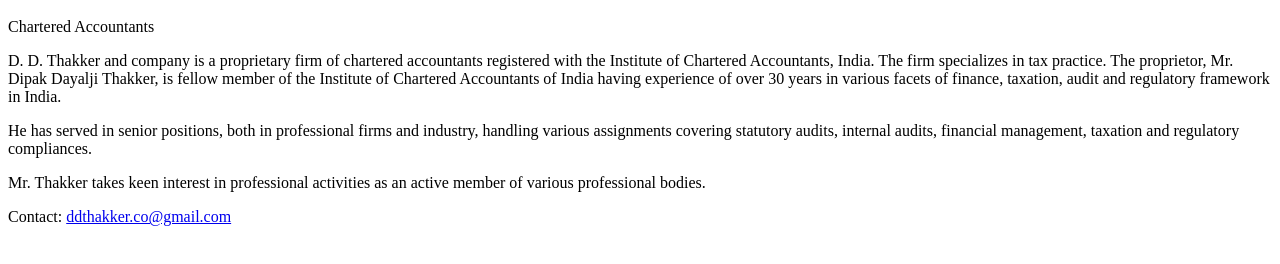
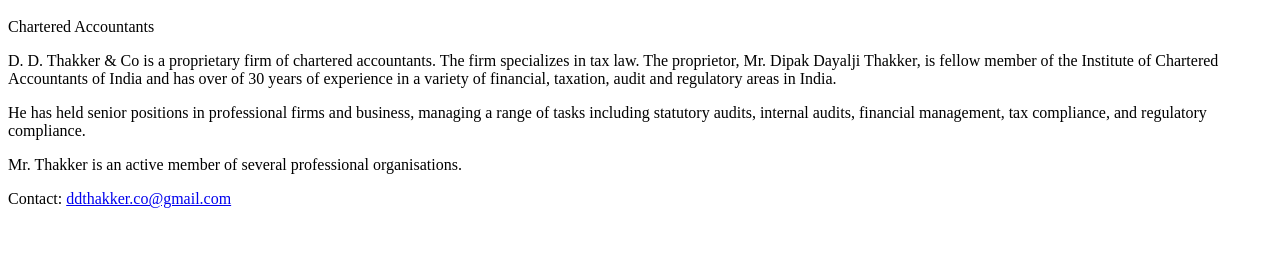
Before and after one commit to ddthakker/ddthakker.github.io, a plain HTML site: page index.html in a window 1280 px wide. Shown: the part 48-312 px from the top of the page. Drawn offline with Linux system fonts and the light colour scheme.

Commit message:
Update index.html

```diff
--- a/index.html
+++ b/index.html
@@ -4,16 +4,16 @@
 Chartered Accountants
 
 <p>
-  D. D. Thakker and company is a proprietary firm of chartered accountants registered with the Institute of Chartered Accountants, India.
-  The firm specializes in tax practice. The proprietor, Mr. Dipak Dayalji Thakker, is fellow member of the Institute of Chartered Accountants of
-  India having experience of over 30 years in various facets of finance, taxation, audit and regulatory framework in India.
+  D. D. Thakker & Co is a proprietary firm of chartered accountants.
+  The firm specializes in tax law. The proprietor, Mr. Dipak Dayalji Thakker, is fellow member of the Institute of Chartered Accountants of
+  India and has over of 30 years of experience in a variety of financial, taxation, audit and regulatory areas in India.
 </p>
 <p>
-  He has served in senior positions, both in professional firms and industry, handling various assignments covering statutory audits,
-  internal audits, financial management, taxation and regulatory compliances.
+  He has held senior positions in professional firms and business, managing a range of tasks including statutory audits,
+  internal audits, financial management, tax compliance, and regulatory compliance.
 </p>
 <p>
-  Mr. Thakker takes keen interest in professional activities as an active member of various professional bodies.
+  Mr. Thakker is an active member of several professional organisations.
 </p>
 
 <p>Contact: <a href='mailto:ddthakker.co@gmail.com'>ddthakker.co@gmail.com</p>
```
